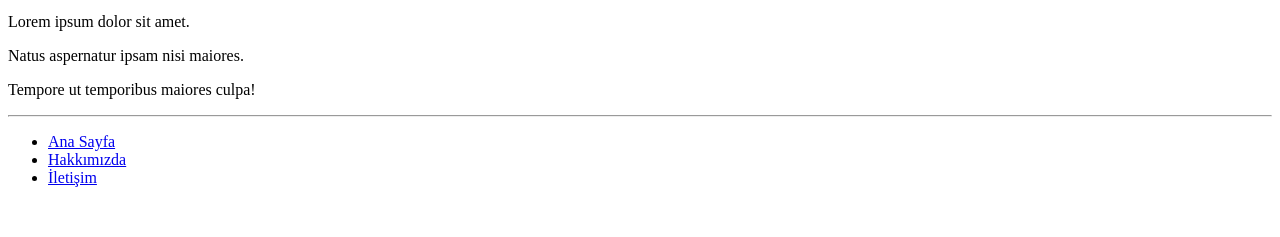
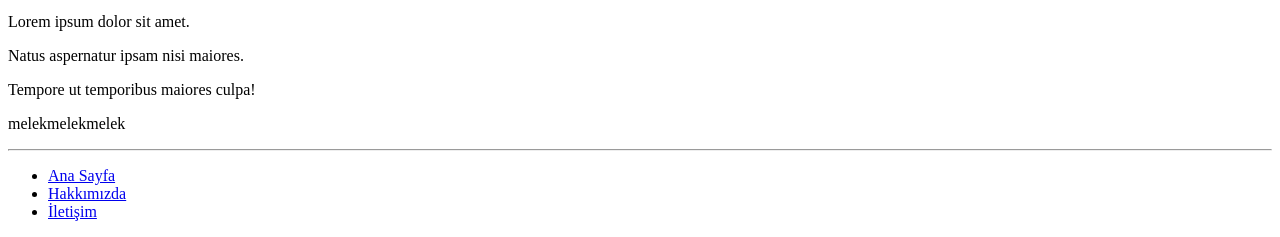
Before and after one commit to melekdelibas/kodluyoruz-front-end-bolum-sonu, a plain HTML site: page index.html in a window 1280 px wide. Shown: the part 1803-2040 px from the top of the page. Before the commit the page ends 2006 px from the top, so only its background shows below. Drawn offline with Linux system fonts and the light colour scheme.

```diff
--- a/index.html
+++ b/index.html
@@ -65,6 +65,7 @@
             <p>Lorem ipsum dolor sit amet.</p>
             <p>Natus aspernatur ipsam nisi maiores.</p>
             <p>Tempore ut temporibus maiores culpa!</p>
+            <p>melekmelekmelek</p>
             <hr>
         </article>
         <!-- Articles End -->
```
